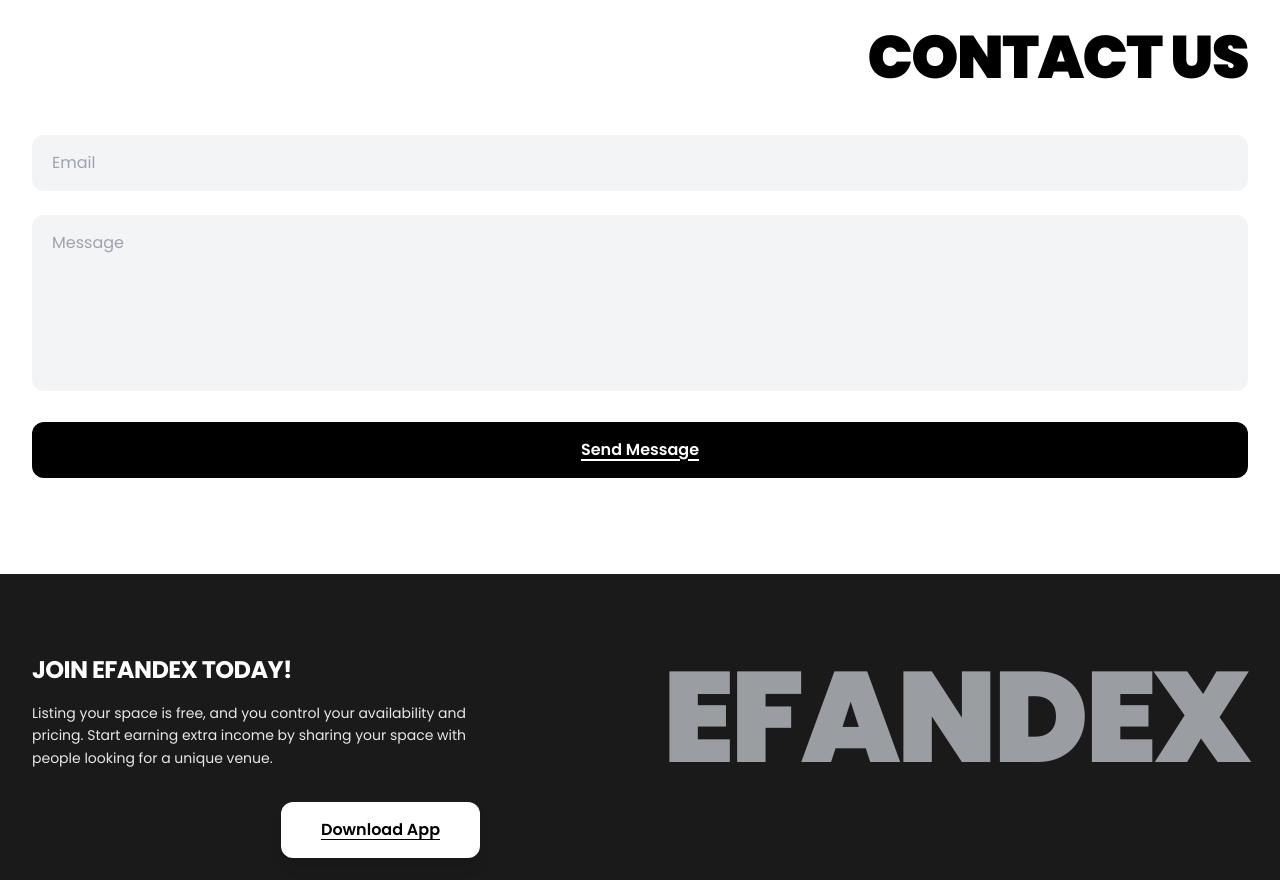
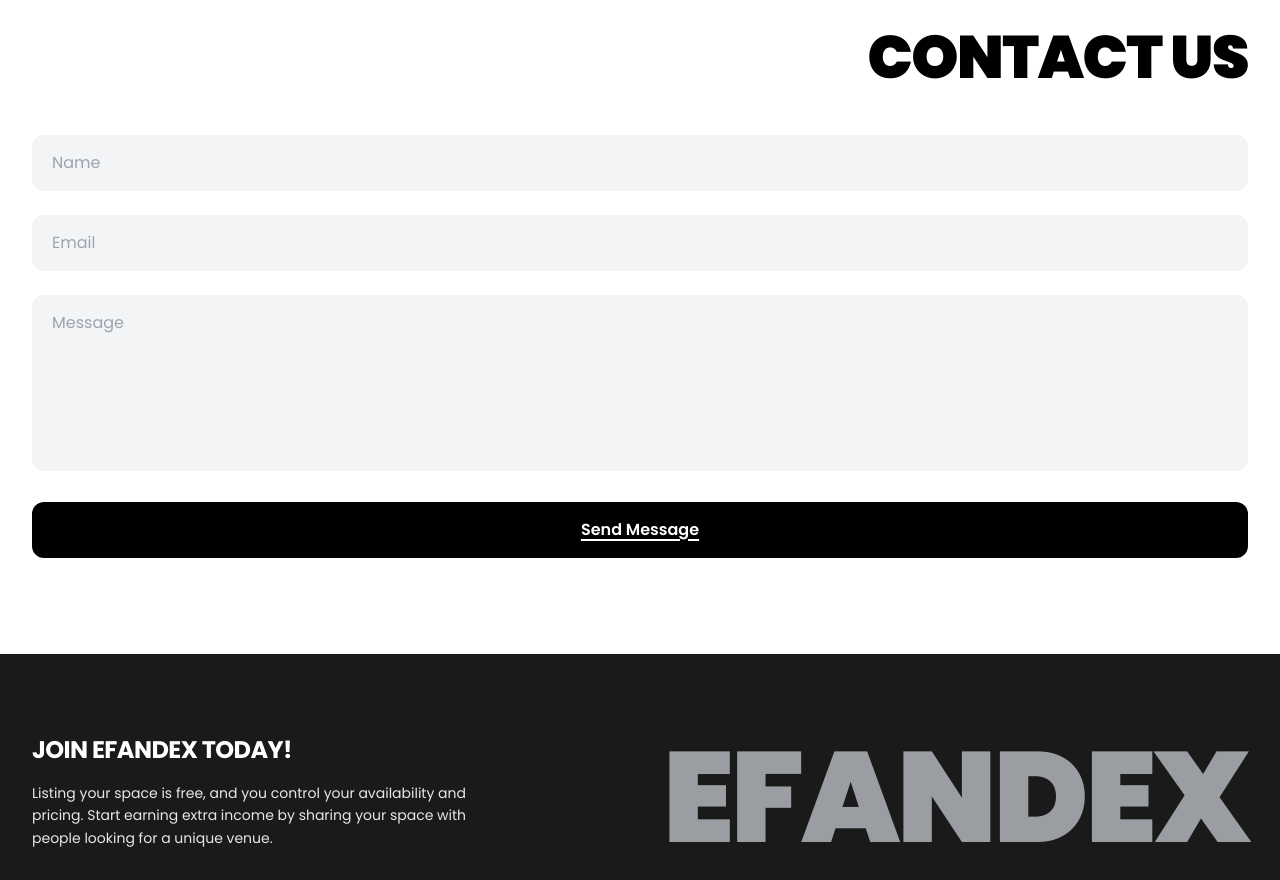
Before and after one commit to WisdomLota/Efandex, a React (Vite) app: page / in a window 1280 px wide. Shown: the part 3440-4320 px from the top of the page. Built offline with nearby package versions, Linux system fonts and the light colour scheme.

Commit message:
gitignore file and contact us section working properly

```diff
--- a/package.json
+++ b/package.json
@@ -10,6 +10,7 @@
     "preview": "vite preview"
   },
   "dependencies": {
+    "@emailjs/browser": "^4.4.1",
     "lucide-react": "^0.263.1",
     "react": "^18.2.0",
     "react-dom": "^18.2.0"
--- a/src/components/Contact.jsx
+++ b/src/components/Contact.jsx
@@ -1,9 +1,11 @@
 import React, { useState } from 'react';
 import useScrollAnimation from '../hooks/useScrollAnimation';
+import emailjs from '@emailjs/browser';
 
 const Contact = () => {
   const [sectionRef, isVisible] = useScrollAnimation(0.2);
   const [formData, setFormData] = useState({
+    name: '',
     email: '',
     message: '',
   });
@@ -22,14 +24,28 @@
     e.preventDefault();
     setIsSubmitting(true);
 
-    // Simulate form submission
-    await new Promise(resolve => setTimeout(resolve, 1000));
+    try {
+      await emailjs.send(
+        'service_huoj6ev',      // Replace with your Service ID
+        'template_xiscsff',     // Replace with your Template ID
+        {
+          name: formData.name,
+          email: formData.email,
+          message: formData.message,
+          reply_to: 'efandexsupport@dailystridellc.com',
+          from_name: formData.name,
+        },
+        '6V4ygMJc2eSc9B7XG'       // Replace with your Public Key
+      );
 
-    setSubmitStatus('success');
-    setFormData({ email: '', message: '' });
+      setSubmitStatus('success');
+      setFormData({ name: '', email: '', message: '' });
+    } catch (error) {
+      console.error('Failed to send:', error);
+      setSubmitStatus('error');
+    }
+
     setIsSubmitting(false);
-
-    // Reset status after 3 seconds
     setTimeout(() => setSubmitStatus(null), 3000);
   };
 
@@ -53,6 +69,18 @@
             isVisible ? 'opacity-100 translate-y-0' : 'opacity-0 translate-y-8'
           }`}
         >
+          {/* Name Input */}
+          <div>
+            <input
+              type="text"
+              name="name"
+              value={formData.name}
+              onChange={handleChange}
+              placeholder="Name"
+              required
+              className="w-full bg-gray-100 border-0 rounded-xl px-5 py-4 text-gray-800 placeholder-gray-400 text-sm sm:text-base focus:ring-2 focus:ring-black/10 transition-all duration-300"
+            />
+          </div>
           {/* Email Input */}
           <div>
             <input
@@ -98,6 +126,11 @@
               Message sent successfully! We'll get back to you soon.
             </div>
           )}
+          {submitStatus === 'error' && (
+            <div className="text-center text-red-600 font-medium animate-fade-in">
+              Failed to send message. Please try again.
+            </div>
+          )}
         </form>
       </div>
     </section>
```
Also changed, not shown: 2 other files (tests, documents, lock files or other folders).
